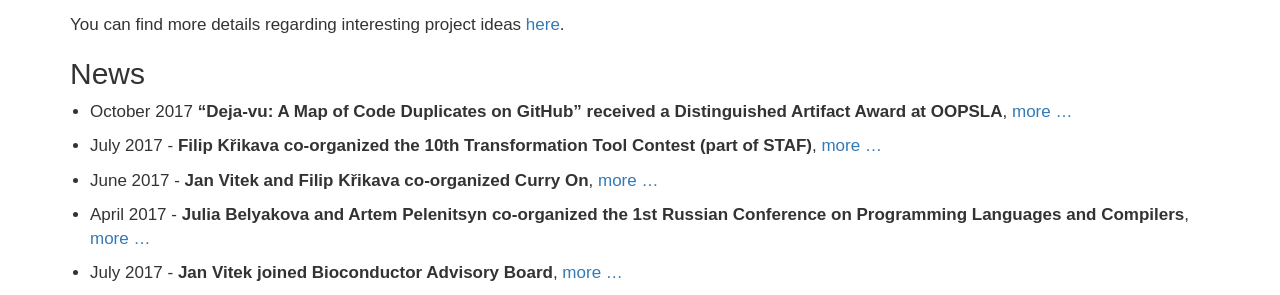
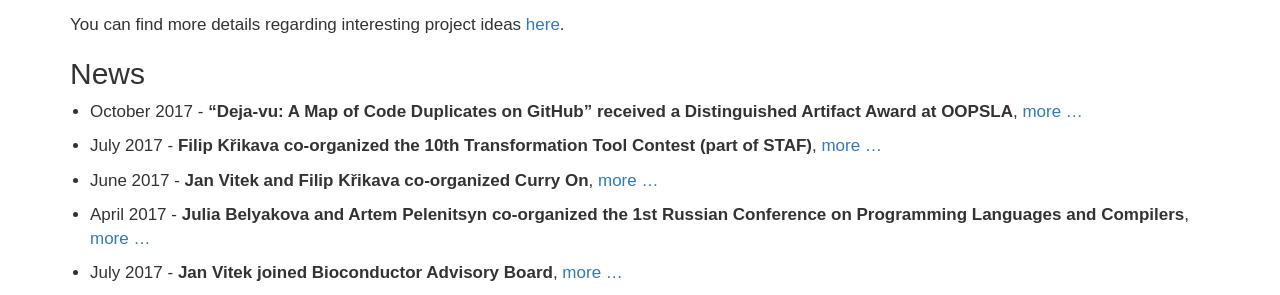
Before and after one commit to PRL-PRG/prl-prg.github.io, a Jekyll site: the page built from index.md, in a window 1280 px wide. Shown: the part 1214-1509 px from the top of the page. Built offline with Jekyll 4.4.1, drawn with Linux system fonts in a browser that asks for light colours.

Commit message:
Typo: missing hyphen.

```diff
--- a/index.md
+++ b/index.md
@@ -77,7 +77,7 @@ You can find more details regarding interesting project ideas
 -->
 
 <!-- 2017 -->
-- October 2017
+- October 2017 -
   **"Deja-vu: A Map of Code Duplicates on GitHub" received a Distinguished Artifact Award at OOPSLA**,
   [more ...](http://mondego.ics.uci.edu/projects/dejavu/)
 
```
